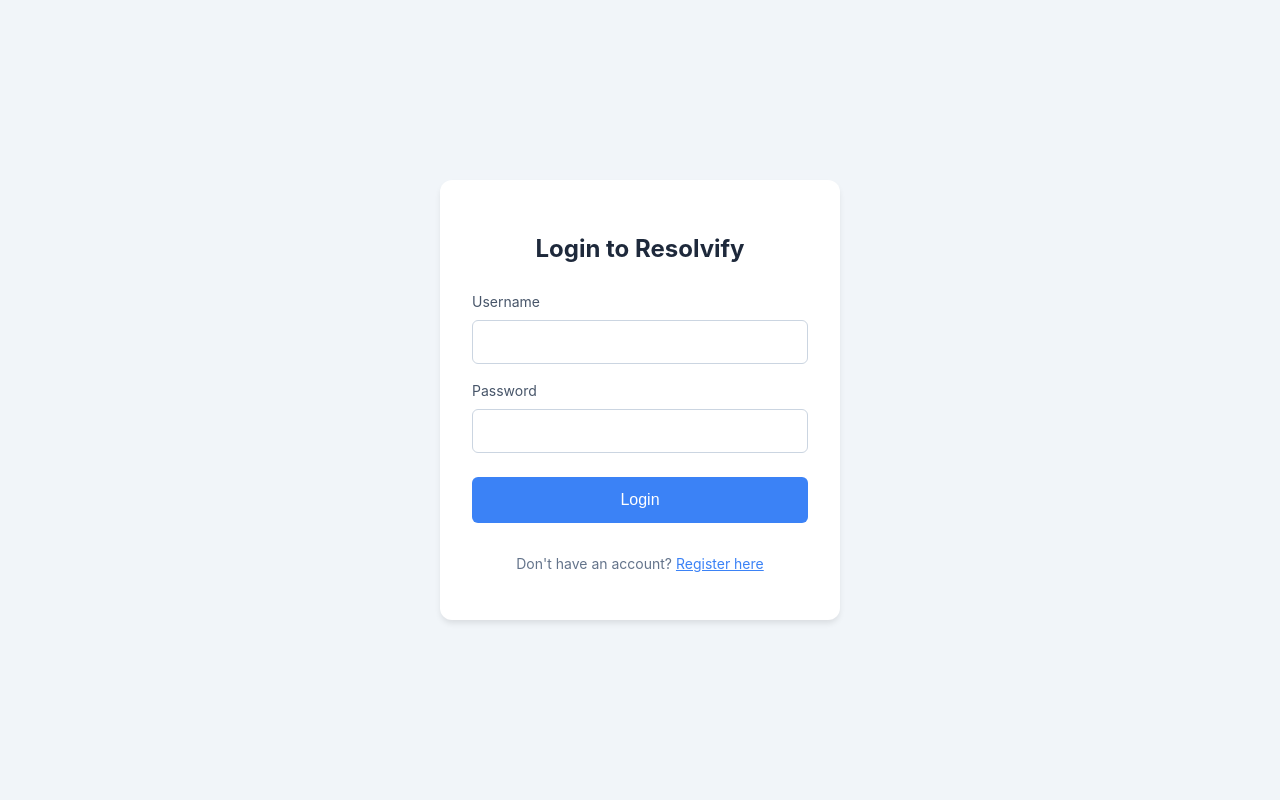
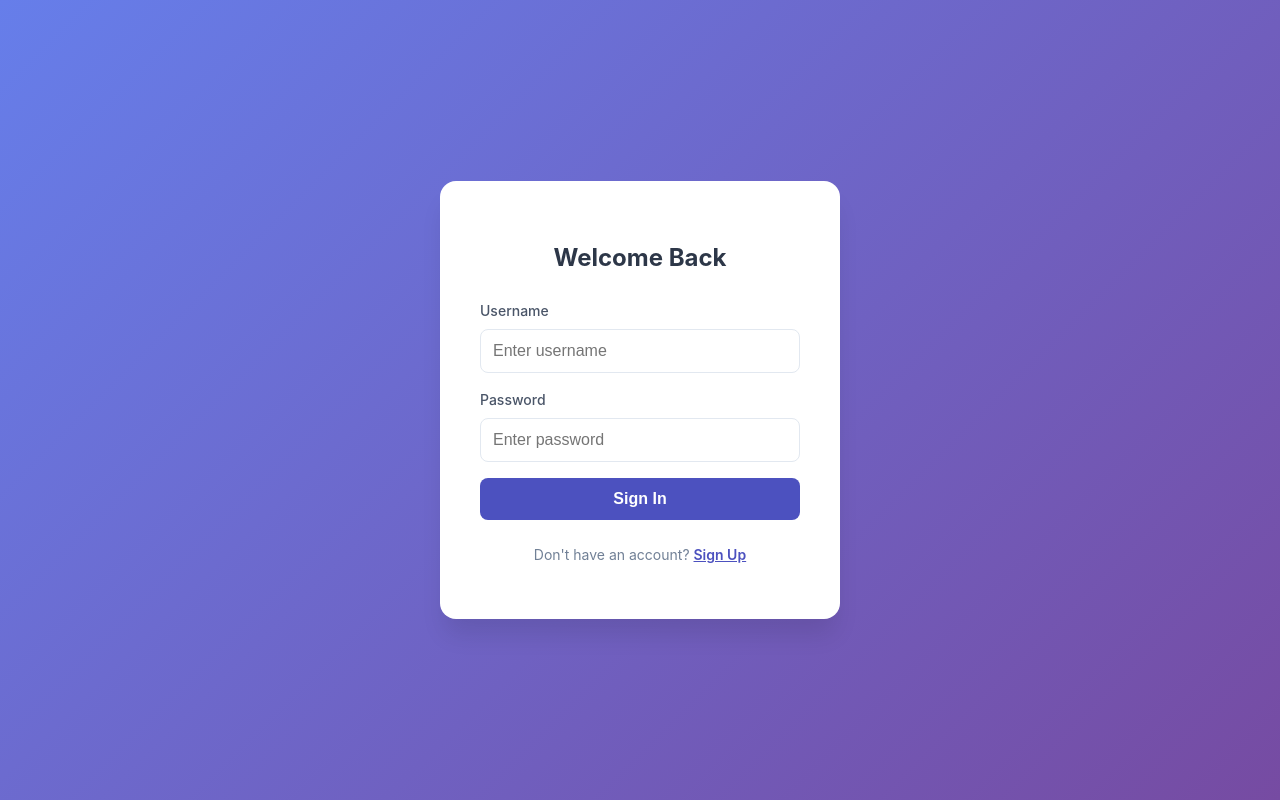
Before and after one commit to shravan-kumar-nalacharla/resolvify, a React (Vite) app: page / in a window 1280 px wide. Built offline with nearby package versions, Linux system fonts and the light colour scheme; no server answers.

Commit message:
feat: complete scratch rebuild of AuthPage UI

```diff
--- a/src/pages/AuthPage.jsx
+++ b/src/pages/AuthPage.jsx
@@ -6,56 +6,128 @@
   const [isLogin, setIsLogin] = useState(true);
   const [username, setUsername] = useState('');
   const [password, setPassword] = useState('');
+  const [loading, setLoading] = useState(false);
   const [error, setError] = useState('');
 
   const handleSubmit = async (e) => {
     e.preventDefault();
+    setLoading(true);
+    setError('');
+
     try {
       const endpoint = isLogin ? '/api/auth/login' : '/api/auth/register';
       const { data } = await axios.post(`${API_BASE}${endpoint}`, { username, password });
+
       localStorage.setItem('user', JSON.stringify(data));
       onLogin(data);
     } catch (err) {
-      if (err.response && err.response.data) {
-        if (typeof err.response.data === 'string') {
-          setError(err.response.data);
-        } else if (err.response.data.message) {
-          setError(err.response.data.message);
-        } else {
-          setError('An error occurred on the server.');
-        }
-      } else {
-        setError('Network Error: The backend is still starting up or offline.');
-      }
+      console.error('Auth error:', err);
+      const msg = err.response?.data || 'Connection failed. Is the backend running?';
+      setError(typeof msg === 'string' ? msg : 'An error occurred');
+    } finally {
+      setLoading(false);
     }
   };
 
+  const containerStyle = {
+    display: 'flex',
+    justifyContent: 'center',
+    alignItems: 'center',
+    minHeight: '100vh',
+    background: 'linear-gradient(135deg, #667eea 0%, #764ba2 100%)',
+    fontFamily: "'Inter', sans-serif"
+  };
+
+  const cardStyle = {
+    background: 'white',
+    padding: '2.5rem',
+    borderRadius: '1rem',
+    boxShadow: '0 20px 25px -5px rgba(0, 0, 0, 0.1)',
+    width: '100%',
+    maxWidth: '400px'
+  };
+
+  const inputStyle = {
+    width: '100%',
+    padding: '0.75rem',
+    marginTop: '0.5rem',
+    marginBottom: '1rem',
+    border: '1px solid #e2e8f0',
+    borderRadius: '0.5rem',
+    fontSize: '1rem',
+    outline: 'none',
+    transition: 'border-color 0.2s'
+  };
+
+  const buttonStyle = {
+    width: '100%',
+    padding: '0.75rem',
+    backgroundColor: '#4c51bf',
+    color: 'white',
+    border: 'none',
+    borderRadius: '0.5rem',
+    fontSize: '1rem',
+    fontWeight: '600',
+    cursor: loading ? 'not-allowed' : 'pointer',
+    opacity: loading ? 0.7 : 1,
+    transition: 'background-color 0.2s'
+  };
+
   return (
-    <div style={{ display: 'flex', justifyContent: 'center', alignItems: 'center', height: '100vh', backgroundColor: '#f1f5f9', fontFamily: 'Inter, sans-serif' }}>
-      <form onSubmit={handleSubmit} style={{ backgroundColor: 'white', padding: '2rem', borderRadius: '12px', boxShadow: '0 4px 6px -1px rgba(0, 0, 0, 0.1)', width: '100%', maxWidth: '400px' }}>
-        <h2 style={{ textAlign: 'center', marginBottom: '1.5rem', color: '#1e293b' }}>
-          {isLogin ? 'Login to Resolvify' : 'Create an Account'}
+    <div style={containerStyle}>
+      <div style={cardStyle}>
+        <h2 style={{ textAlign: 'center', color: '#2d3748', marginBottom: '1.5rem' }}>
+          {isLogin ? 'Welcome Back' : 'Create Account'}
         </h2>
-        {error && <p style={{ color: '#ef4444', backgroundColor: '#fee2e2', padding: '0.75rem', borderRadius: '6px', fontSize: '0.875rem' }}>{error}</p>}
-        <div style={{ marginBottom: '1rem' }}>
-          <label style={{ display: 'block', marginBottom: '0.5rem', fontSize: '0.875rem', color: '#475569' }}>Username</label>
-          <input type="text" required value={username} onChange={e => setUsername(e.target.value)} style={{ width: '100%', padding: '0.75rem', border: '1px solid #cbd5e1', borderRadius: '6px', fontSize: '1rem' }} />
-        </div>
-        <div style={{ marginBottom: '1.5rem' }}>
-          <label style={{ display: 'block', marginBottom: '0.5rem', fontSize: '0.875rem', color: '#475569' }}>Password</label>
-          <input type="password" required value={password} onChange={e => setPassword(e.target.value)} style={{ width: '100%', padding: '0.75rem', border: '1px solid #cbd5e1', borderRadius: '6px', fontSize: '1rem' }} />
-        </div>
-        <button type="submit" style={{ width: '100%', padding: '0.875rem', backgroundColor: '#3b82f6', color: 'white', border: 'none', borderRadius: '6px', fontSize: '1rem', fontWeight: '500', cursor: 'pointer', marginBottom: '1rem' }}>
-          {isLogin ? 'Login' : 'Register'}
-        </button>
-        <p style={{ textAlign: 'center', fontSize: '0.875rem', color: '#64748b' }}>
-          {isLogin ? "Don't have an account? " : "Already have an account? "}
-          <span onClick={() => setIsLogin(!isLogin)} style={{ color: '#3b82f6', cursor: 'pointer', textDecoration: 'underline' }}>
-            {isLogin ? 'Register here' : 'Login here'}
+
+        {error && (
+          <div style={{ backgroundColor: '#fff5f5', color: '#c53030', padding: '0.75rem', borderRadius: '0.5rem', marginBottom: '1rem', fontSize: '0.875rem', border: '1px solid #feb2b2' }}>
+            {error}
+          </div>
+        )}
+
+        <form onSubmit={handleSubmit}>
+          <div>
+            <label style={{ display: 'block', color: '#4a5568', fontSize: '0.875rem', fontWeight: '500' }}>Username</label>
+            <input
+              type="text"
+              required
+              value={username}
+              onChange={(e) => setUsername(e.target.value)}
+              style={inputStyle}
+              placeholder="Enter username"
+            />
+          </div>
+
+          <div>
+            <label style={{ display: 'block', color: '#4a5568', fontSize: '0.875rem', fontWeight: '500' }}>Password</label>
+            <input
+              type="password"
+              required
+              value={password}
+              onChange={(e) => setPassword(e.target.value)}
+              style={inputStyle}
+              placeholder="Enter password"
+            />
+          </div>
+
+          <button type="submit" disabled={loading} style={buttonStyle}>
+            {loading ? 'Processing...' : isLogin ? 'Sign In' : 'Sign Up'}
+          </button>
+        </form>
+
+        <p style={{ marginTop: '1.5rem', textAlign: 'center', color: '#718096', fontSize: '0.875rem' }}>
+          {isLogin ? "Don't have an account?" : "Already have an account?"}{' '}
+          <span
+            onClick={() => setIsLogin(!isLogin)}
+            style={{ color: '#4c51bf', fontWeight: '600', cursor: 'pointer', textDecoration: 'underline' }}
+          >
+            {isLogin ? 'Sign Up' : 'Sign In'}
           </span>
         </p>
-      </form>
+      </div>
     </div>
   );
 };
+
 export default AuthPage;
```
